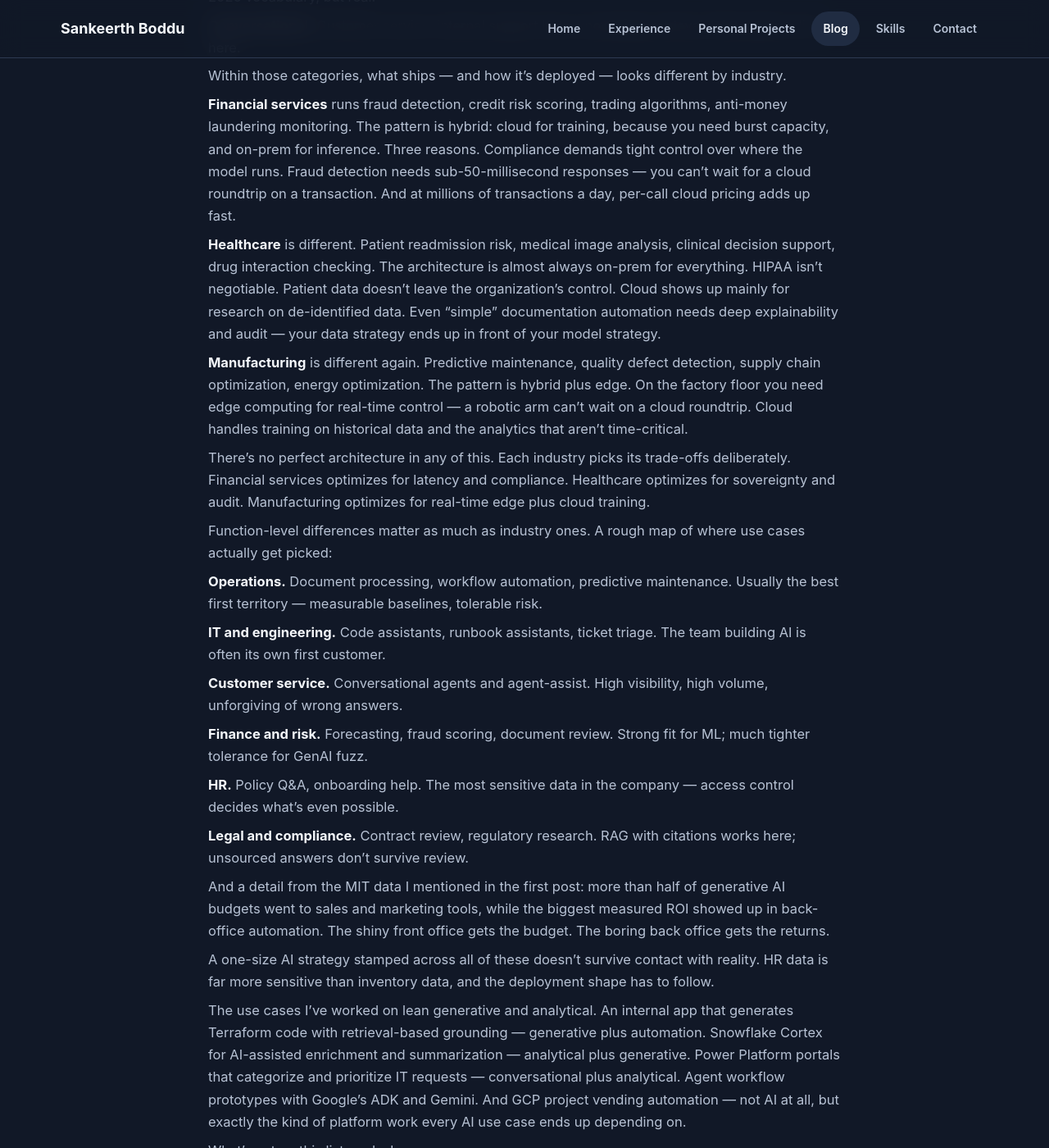
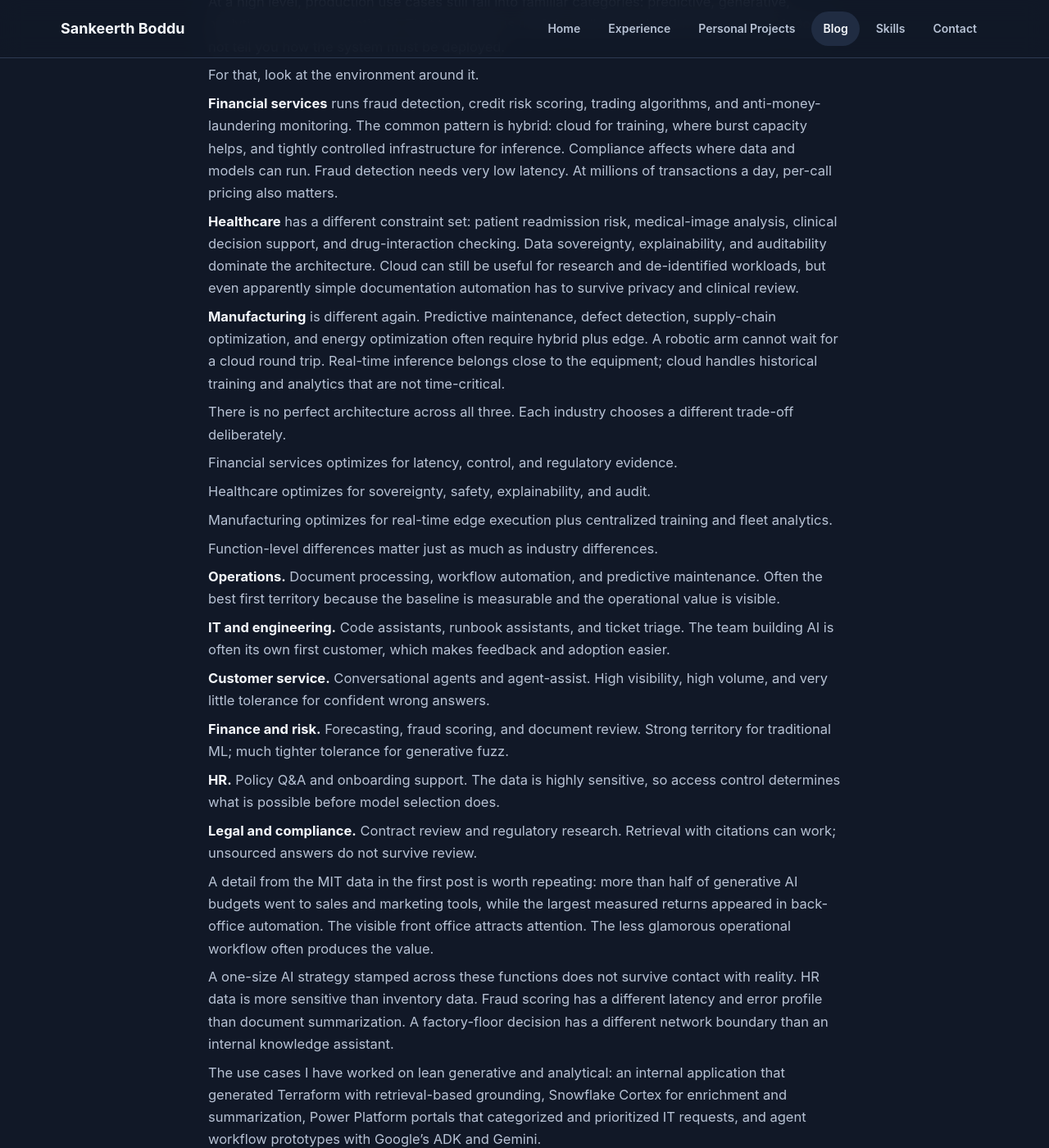
Before and after one commit to SankeerthBoddu/sankeerth.com, a Jekyll site: the page built from _posts/2026-08-15-enterprise-ai-use-cases.md, in a window 1280 px wide and 1400 px high, scrolled down 2102 px. Shown: the whole window at 82% size. Built offline with Jekyll 4.4.1, drawn with Linux system fonts in a browser that asks for light colours; nearby versions of some CDN libraries; some of the changed text lies outside the part shown.

Commit message:
edit: sharpen Enterprise AI series narrative
Keep posts 2 and 3 separate, refocus post 3 on enterprise constraints, add a lived production transition to post 4, and connect the evals finale to the forthcoming ragops release.

```diff
--- a/_posts/2026-08-15-enterprise-ai-use-cases.md
+++ b/_posts/2026-08-15-enterprise-ai-use-cases.md
@@ -1,64 +1,72 @@
 ---
-title: "Typical Enterprise AI Use Cases"
+title: "Same AI Stack, Different Enterprise Constraints"
 date: 2026-08-15
 layout: post
 categories: blog
 tags: [AI, EnterpriseAI, use-cases, architecture, industry]
-excerpt: "A practical catalog of what's actually reaching production — four categories, three industries, and the constraints that pick the architecture. Same Kubernetes and GPU stack underneath; completely different deployment shapes. Third in a five-part series."
+excerpt: "An HR assistant, a fraud model, and a factory-floor vision system can all be called enterprise AI. The useful question is not the label — it is which constraints determine the architecture. Third in a five-part series."
 ---
 
 ![Same stack, different deployment — enterprise AI use cases by category and industry]({{ '/assets/images/ai-series-3-industry-patterns.png' | relative_url }})
 
-Same technology stack. Completely different deployments. That's the real story of enterprise AI use cases.
+An HR policy assistant, a fraud model, and a factory-floor vision system may all be called enterprise AI.
 
-Underneath almost everything that ships, you find the same parts — Kubernetes, GPUs, ML pipelines. What changes is the shape of the deployment, and the shape comes from the industry's constraints, not from the technology.
+Architecturally, they have almost nothing in common.
 
-The previous post was about choosing the right kind of system. This one is about what those choices look like in the wild — by industry and by function.
+The previous post was about choosing the right kind of system: humans, rules, traditional machine learning, or generative AI. Once AI is actually justified, the next question is not which model is most impressive.
 
-Most use cases that reach production fall into four categories.
+It is which constraints decide where and how the system can run.
 
-**Predictive.** Demand forecasting, churn prediction, equipment failure. The classic machine learning bucket.
+Same broad building blocks. Completely different deployments.
 
-**Generative.** Document creation, code assistants, content generation. The hot category — and the one most likely to be misapplied.
+Data pipelines, model endpoints, identity, observability, and sometimes Kubernetes and GPUs show up repeatedly. What changes is the deployment shape, and that shape comes from the industry's constraints rather than the technology label.
 
-**Analytical.** Anomaly detection, risk assessment, fraud detection. Often traditional ML wearing 2026 vocabulary, but real.
+At a high level, production use cases still fall into familiar categories: predictive, generative, analytical, and conversational. That taxonomy is useful. It tells you what the system does. It does not tell you how the system must be deployed.
 
-**Conversational.** Customer service, internal support bots, knowledge retrieval. RAG patterns live here.
+For that, look at the environment around it.
 
-Within those categories, what ships — and how it's deployed — looks different by industry.
+**Financial services** runs fraud detection, credit risk scoring, trading algorithms, and anti-money-laundering monitoring. The common pattern is hybrid: cloud for training, where burst capacity helps, and tightly controlled infrastructure for inference. Compliance affects where data and models can run. Fraud detection needs very low latency. At millions of transactions a day, per-call pricing also matters.
 
-**Financial services** runs fraud detection, credit risk scoring, trading algorithms, anti-money laundering monitoring. The pattern is hybrid: cloud for training, because you need burst capacity, and on-prem for inference. Three reasons. Compliance demands tight control over where the model runs. Fraud detection needs sub-50-millisecond responses — you can't wait for a cloud roundtrip on a transaction. And at millions of transactions a day, per-call cloud pricing adds up fast.
+**Healthcare** has a different constraint set: patient readmission risk, medical-image analysis, clinical decision support, and drug-interaction checking. Data sovereignty, explainability, and auditability dominate the architecture. Cloud can still be useful for research and de-identified workloads, but even apparently simple documentation automation has to survive privacy and clinical review.
 
-**Healthcare** is different. Patient readmission risk, medical image analysis, clinical decision support, drug interaction checking. The architecture is almost always on-prem for everything. HIPAA isn't negotiable. Patient data doesn't leave the organization's control. Cloud shows up mainly for research on de-identified data. Even "simple" documentation automation needs deep explainability and audit — your data strategy ends up in front of your model strategy.
+**Manufacturing** is different again. Predictive maintenance, defect detection, supply-chain optimization, and energy optimization often require hybrid plus edge. A robotic arm cannot wait for a cloud round trip. Real-time inference belongs close to the equipment; cloud handles historical training and analytics that are not time-critical.
 
-**Manufacturing** is different again. Predictive maintenance, quality defect detection, supply chain optimization, energy optimization. The pattern is hybrid plus edge. On the factory floor you need edge computing for real-time control — a robotic arm can't wait on a cloud roundtrip. Cloud handles training on historical data and the analytics that aren't time-critical.
+There is no perfect architecture across all three. Each industry chooses a different trade-off deliberately.
 
-There's no perfect architecture in any of this. Each industry picks its trade-offs deliberately. Financial services optimizes for latency and compliance. Healthcare optimizes for sovereignty and audit. Manufacturing optimizes for real-time edge plus cloud training.
+Financial services optimizes for latency, control, and regulatory evidence.
 
-Function-level differences matter as much as industry ones. A rough map of where use cases actually get picked:
+Healthcare optimizes for sovereignty, safety, explainability, and audit.
 
-**Operations.** Document processing, workflow automation, predictive maintenance. Usually the best first territory — measurable baselines, tolerable risk.
+Manufacturing optimizes for real-time edge execution plus centralized training and fleet analytics.
 
-**IT and engineering.** Code assistants, runbook assistants, ticket triage. The team building AI is often its own first customer.
+Function-level differences matter just as much as industry differences.
 
-**Customer service.** Conversational agents and agent-assist. High visibility, high volume, unforgiving of wrong answers.
+**Operations.** Document processing, workflow automation, and predictive maintenance. Often the best first territory because the baseline is measurable and the operational value is visible.
 
-**Finance and risk.** Forecasting, fraud scoring, document review. Strong fit for ML; much tighter tolerance for GenAI fuzz.
+**IT and engineering.** Code assistants, runbook assistants, and ticket triage. The team building AI is often its own first customer, which makes feedback and adoption easier.
 
-**HR.** Policy Q&A, onboarding help. The most sensitive data in the company — access control decides what's even possible.
+**Customer service.** Conversational agents and agent-assist. High visibility, high volume, and very little tolerance for confident wrong answers.
 
-**Legal and compliance.** Contract review, regulatory research. RAG with citations works here; unsourced answers don't survive review.
+**Finance and risk.** Forecasting, fraud scoring, and document review. Strong territory for traditional ML; much tighter tolerance for generative fuzz.
 
-And a detail from the MIT data I mentioned in the first post: more than half of generative AI budgets went to sales and marketing tools, while the biggest measured ROI showed up in back-office automation. The shiny front office gets the budget. The boring back office gets the returns.
+**HR.** Policy Q&A and onboarding support. The data is highly sensitive, so access control determines what is possible before model selection does.
 
-A one-size AI strategy stamped across all of these doesn't survive contact with reality. HR data is far more sensitive than inventory data, and the deployment shape has to follow.
+**Legal and compliance.** Contract review and regulatory research. Retrieval with citations can work; unsourced answers do not survive review.
 
-The use cases I've worked on lean generative and analytical. An internal app that generates Terraform code with retrieval-based grounding — generative plus automation. Snowflake Cortex for AI-assisted enrichment and summarization — analytical plus generative. Power Platform portals that categorize and prioritize IT requests — conversational plus analytical. Agent workflow prototypes with Google's ADK and Gemini. And GCP project vending automation — not AI at all, but exactly the kind of platform work every AI use case ends up depending on.
+A detail from the MIT data in the first post is worth repeating: more than half of generative AI budgets went to sales and marketing tools, while the largest measured returns appeared in back-office automation. The visible front office attracts attention. The less glamorous operational workflow often produces the value.
 
-What's not on this list, and why.
+A one-size AI strategy stamped across these functions does not survive contact with reality. HR data is more sensitive than inventory data. Fraud scoring has a different latency and error profile than document summarization. A factory-floor decision has a different network boundary than an internal knowledge assistant.
 
-Anything that's really a rules engine dressed up as AI. If the logic is stable and the error tolerance is zero, use code. Anything where a human must own the final decision — the model can inform, it shouldn't decide. And "AI for everything" — matching the problem to the right system was the whole point of the previous post.
+The use cases I have worked on lean generative and analytical: an internal application that generated Terraform with retrieval-based grounding, Snowflake Cortex for enrichment and summarization, Power Platform portals that categorized and prioritized IT requests, and agent workflow prototypes with Google's ADK and Gemini.
 
-If you're evaluating a use case, pattern-match against your industry and your function first. The stack is mostly shared. The deployment shape is where the game is actually played.
+I have also worked on GCP project-vending automation that was not AI at all. It is still relevant because identity, networking, policy, observability, and self-service platform controls are the foundation every serious AI use case eventually needs.
+
+That is the distinction I have learned not to lose in the label.
+
+"Enterprise AI" tells you almost nothing about the architecture.
+
+The data sensitivity, latency, accountability, operating environment, and cost model tell you what the system actually has to become.
+
+Next in the series: deployment — the infrastructure, GPU, cost, and operating choices that turn those constraints into a production system.
 
 #AI #EnterpriseAI #Architecture #Cloud
```
Also changed, not shown: _posts/2026-08-22-how-to-deploy-enterprise-ai.md (+2 -0 lines), _posts/2026-08-29-ai-evals.md (+2 -0 lines).
